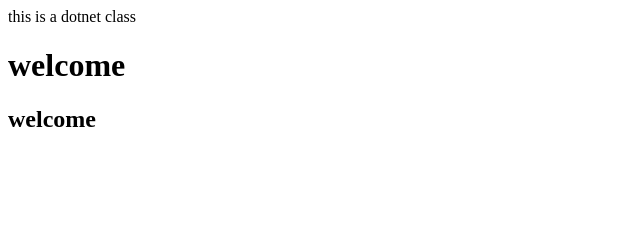
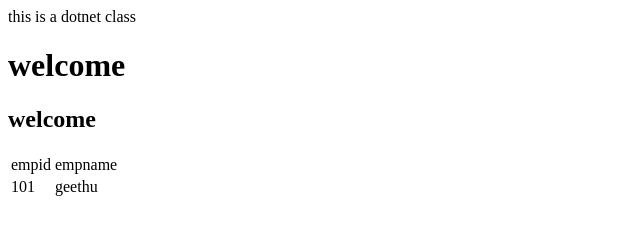
Before and after one commit to dotnet-July-2020/git-hub-demo, a plain HTML site: page index.html in a window 1280 px wide. Shown: the whole page, without its empty margins (0-640 px from the left). Drawn offline with Linux system fonts and the light colour scheme.

Commit message:
modify index.html

```diff
--- a/index.html
+++ b/index.html
@@ -6,5 +6,15 @@
         this is a dotnet class
         <h1>welcome</h1>
         <h2>welcome</h2>
+        <table bordr="2">
+            <tr>
+                <td>empid</td>
+                <td>empname</td>
+            </tr>
+            <tr>
+                <td>101</td>
+                <td>geethu</td>
+            </tr>
+        </table>
     </body>
 </html>
```
